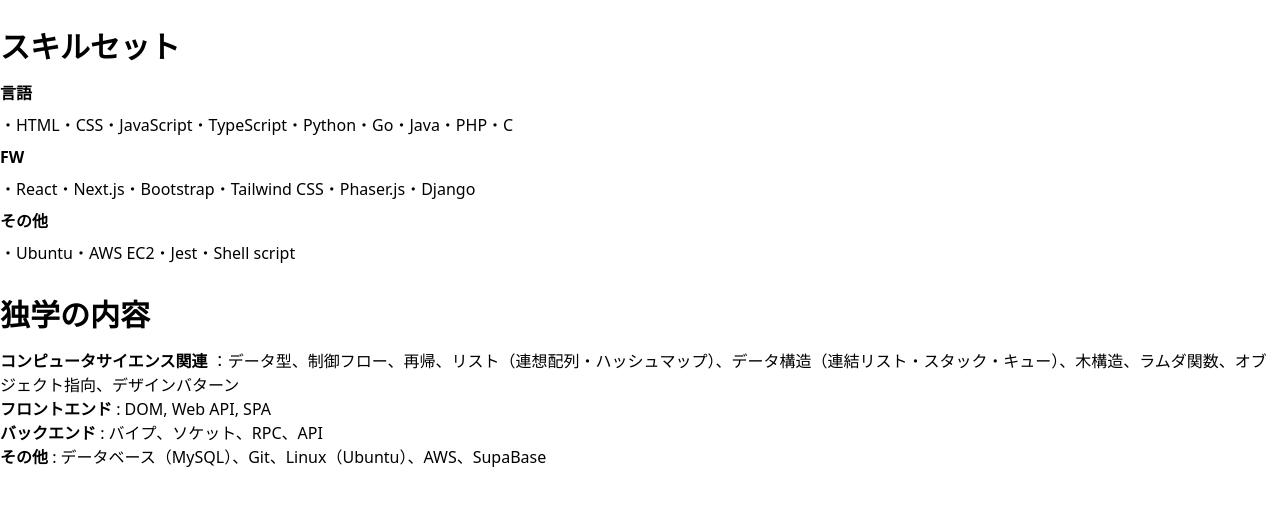
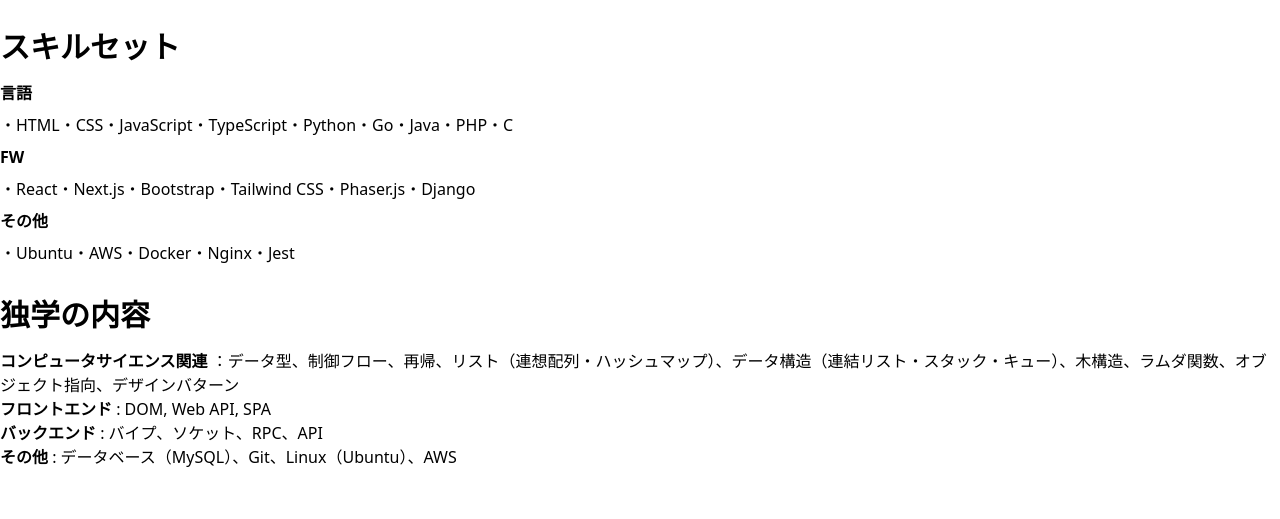
Before and after one commit to Teradad41/resume-website, a plain HTML site: page index.html in a window 1280 px wide. Shown: the part 2192-2711 px from the top of the page. Drawn offline with nearby package versions, Linux system fonts and the light colour scheme.

Commit message:
Update index.html

```diff
--- a/index.html
+++ b/index.html
@@ -238,7 +238,7 @@
         ・React・Next.js・Bootstrap・Tailwind CSS・Phaser.js・Django
 
         <p class="font-bold my-2">その他</p>
-        ・Ubuntu・AWS EC2・Jest・Shell script
+        ・Ubuntu・AWS・Docker・Nginx・Jest
       </section>
       <section class="mb-8">
         <h2 class="text-3xl font-bold mb-4">独学の内容</h2>
@@ -256,7 +256,7 @@
         </p>
         <p>
           <span class="font-bold"> その他 </span>
-          : データベース（MySQL）、Git、Linux（Ubuntu）、AWS、SupaBase
+          : データベース（MySQL）、Git、Linux（Ubuntu）、AWS
         </p>
       </section>
     </div>
```
